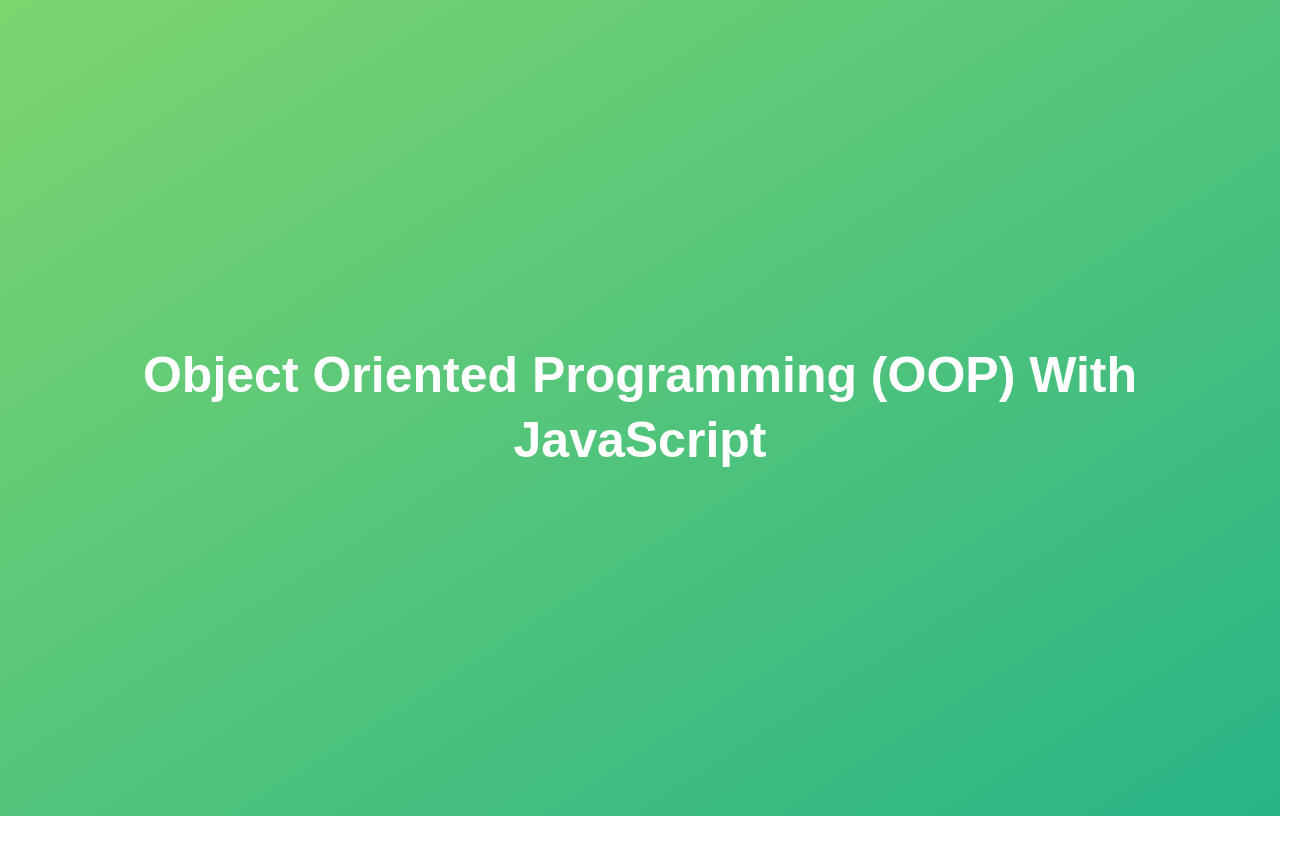
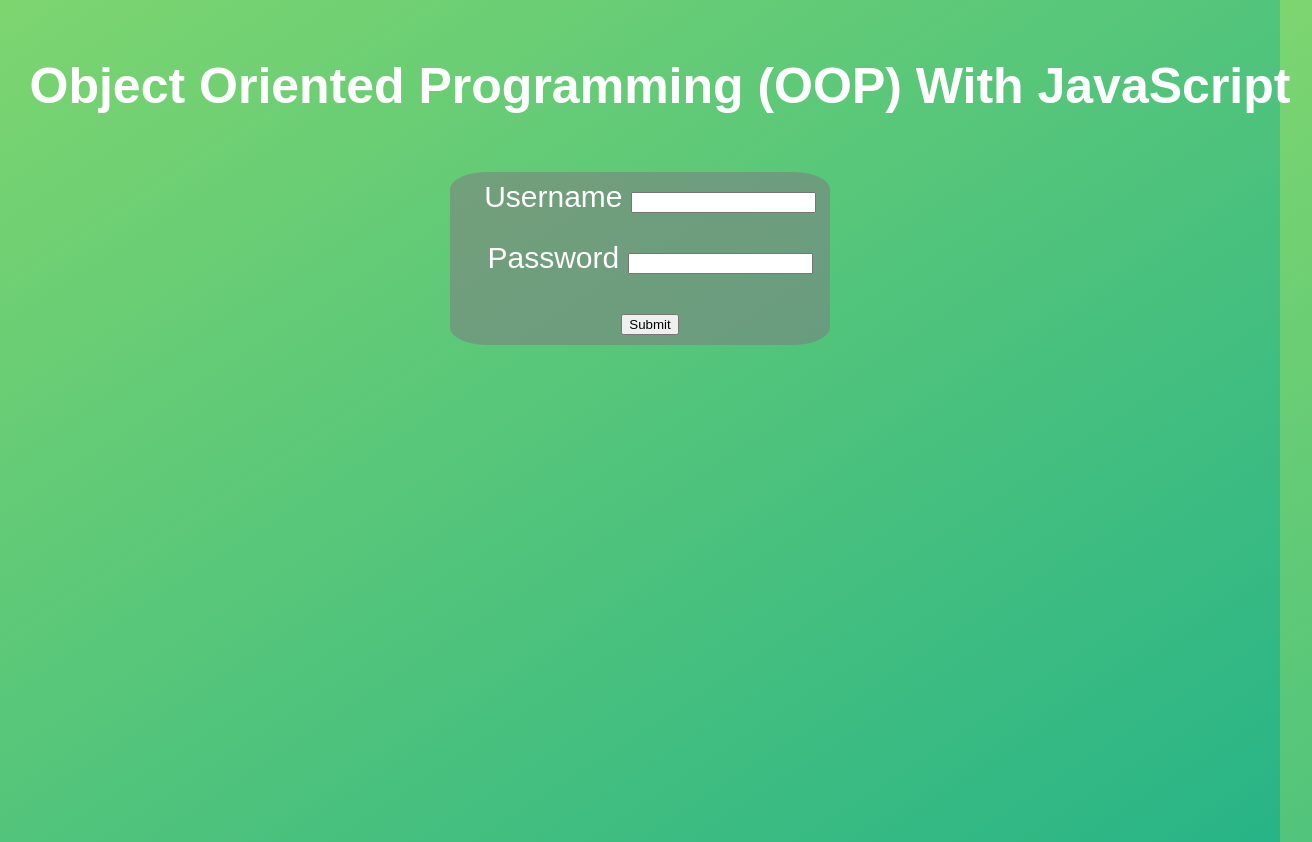
Before and after one commit to ColinBeuttler/userObject, a plain HTML site: page index.html in a window 1280 px wide. Shown: the whole page, 1312 px wide, since content can reach past the window. Before the commit the page ends 816 px from the top, so only its background shows below. Drawn offline with Linux system fonts and the light colour scheme.

Commit message:
updateformcss

```diff
--- a/index.html
+++ b/index.html
@@ -10,5 +10,16 @@
   </head>
   <body>
     <h1>Object Oriented Programming (OOP) With JavaScript</h1>
+
+<div class="container">
+  <form>
+      <label for="username">Username</label>
+      <input type="text"><br><br/>
+      <label for="password">Password</label>
+      <input type="text"><br><br/>
+      <input type="submit" value="Submit">
+    </form>
+</div>
+
   </body>
 </html>
--- a/script.js
+++ b/script.js
@@ -1 +1,4 @@
 'use strict';
+
+let user = document.createElement('input')
+user.setAttribute('username', 'text')
--- a/style.css
+++ b/style.css
@@ -1,7 +1,7 @@
 
 body {
   height: 100vh;
-  display: flex;
+  display: block;
   align-items: center;
   background: linear-gradient(to top left, #28b487, #7dd56f);
 }
@@ -10,7 +10,27 @@ h1 {
   font-size: 50px;
   line-height: 1.3;
   width: 100%;
-  padding: 30px;
+  padding: 20px;
   text-align: center;
   color: white;
 }
+
+form {
+    display:block;
+    font-family: sans-serif;
+  font-size: 30px;
+  line-height: 1;
+  width: 100%;
+  padding: 10px;
+  text-align: center;
+  color: white;
+}
+
+.container {
+    margin: auto;
+    align-content: center;
+    width: 30%;
+    border-radius: 10%;
+    background-color: rgba(126, 124, 130, 0.55);
+
+  }
```
